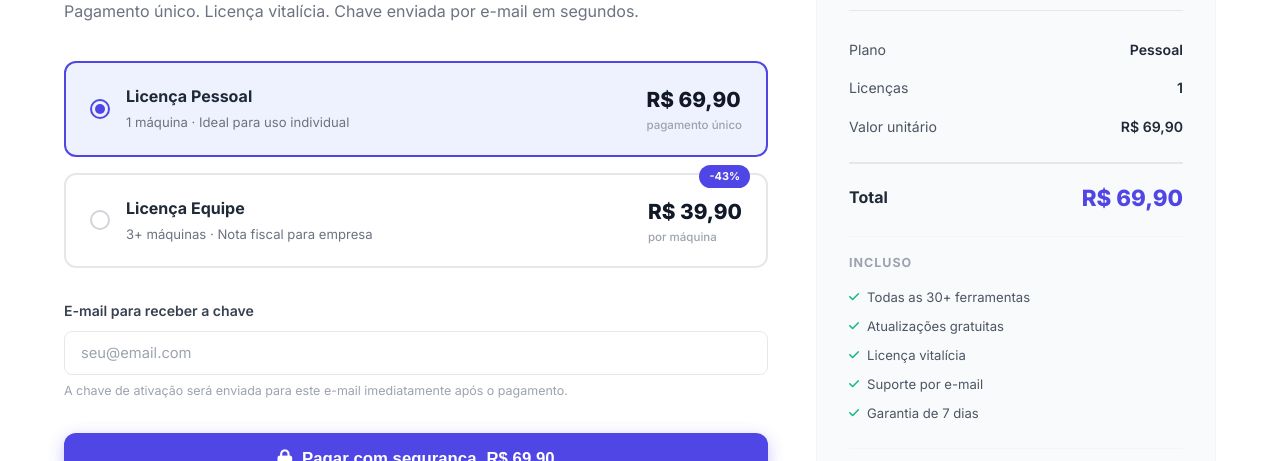
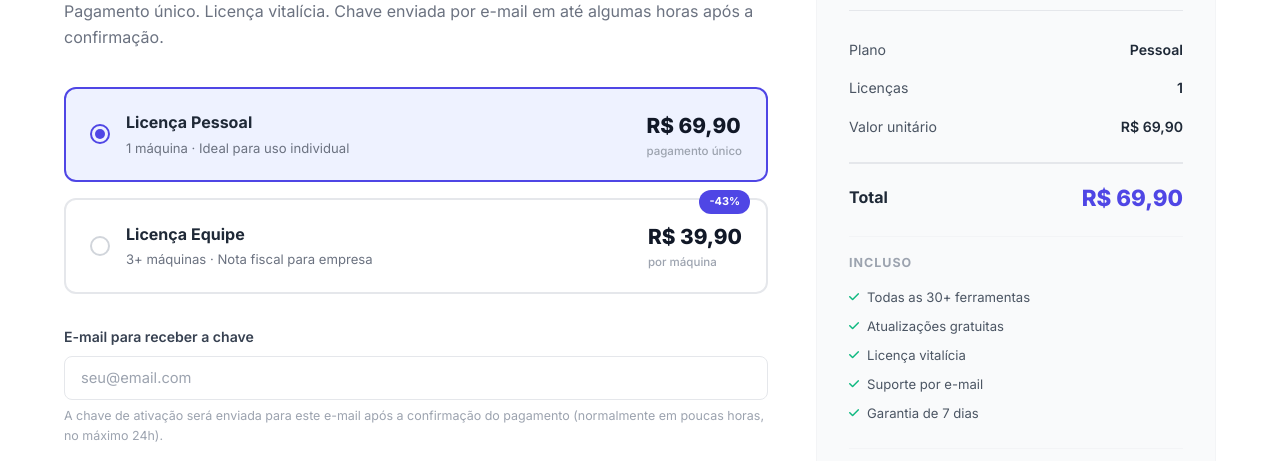
Before and after one commit to dan-gomes/EasyPDFOffline.io, a plain HTML site: page buy.html in a window 1280 px wide. Shown: the part 205-666 px from the top of the page. Drawn offline with Linux system fonts and the light colour scheme.

Commit message:
docs: ajustar prazo de entrega da chave para fluxo manual (ate 24h)

```diff
--- a/buy.html
+++ b/buy.html
@@ -358,7 +358,7 @@
                 <!-- Main Content -->
                 <div class="buy-main">
                     <h1>Comprar Licença</h1>
-                    <p>Pagamento único. Licença vitalícia. Chave enviada por e-mail em segundos.</p>
+                    <p>Pagamento único. Licença vitalícia. Chave enviada por e-mail em até algumas horas após a confirmação.</p>
 
                     <!-- Plan Selection -->
                     <div class="plan-selector">
@@ -404,7 +404,7 @@
                     <div class="email-section">
                         <label for="email">E-mail para receber a chave</label>
                         <input type="email" id="email" class="email-input" placeholder="seu@email.com" required>
-                        <p class="email-note">A chave de ativação será enviada para este e-mail imediatamente após o pagamento.</p>
+                        <p class="email-note">A chave de ativação será enviada para este e-mail após a confirmação do pagamento (normalmente em poucas horas, no máximo 24h).</p>
                     </div>
 
                     <!-- Checkout Button -->
@@ -423,7 +423,7 @@
                         <div class="faq-grid">
                             <details class="faq-item">
                                 <summary>Como recebo a chave de licença?</summary>
-                                <p>Imediatamente após a confirmação do pagamento, você receberá um e-mail com sua chave de ativação no formato XXXX-XXXX-XXXX-XXXX. Para PIX/boleto, a entrega ocorre assim que o pagamento for compensado.</p>
+                                <p>Após a confirmação do pagamento, você receberá um e-mail com sua chave de ativação no formato XXXX-XXXX-XXXX-XXXX — normalmente em poucas horas (no máximo 24h úteis). Para PIX/boleto, o prazo conta a partir da compensação do pagamento.</p>
                             </details>
                             <details class="faq-item">
                                 <summary>Como ativo a licença no app?</summary>
```
